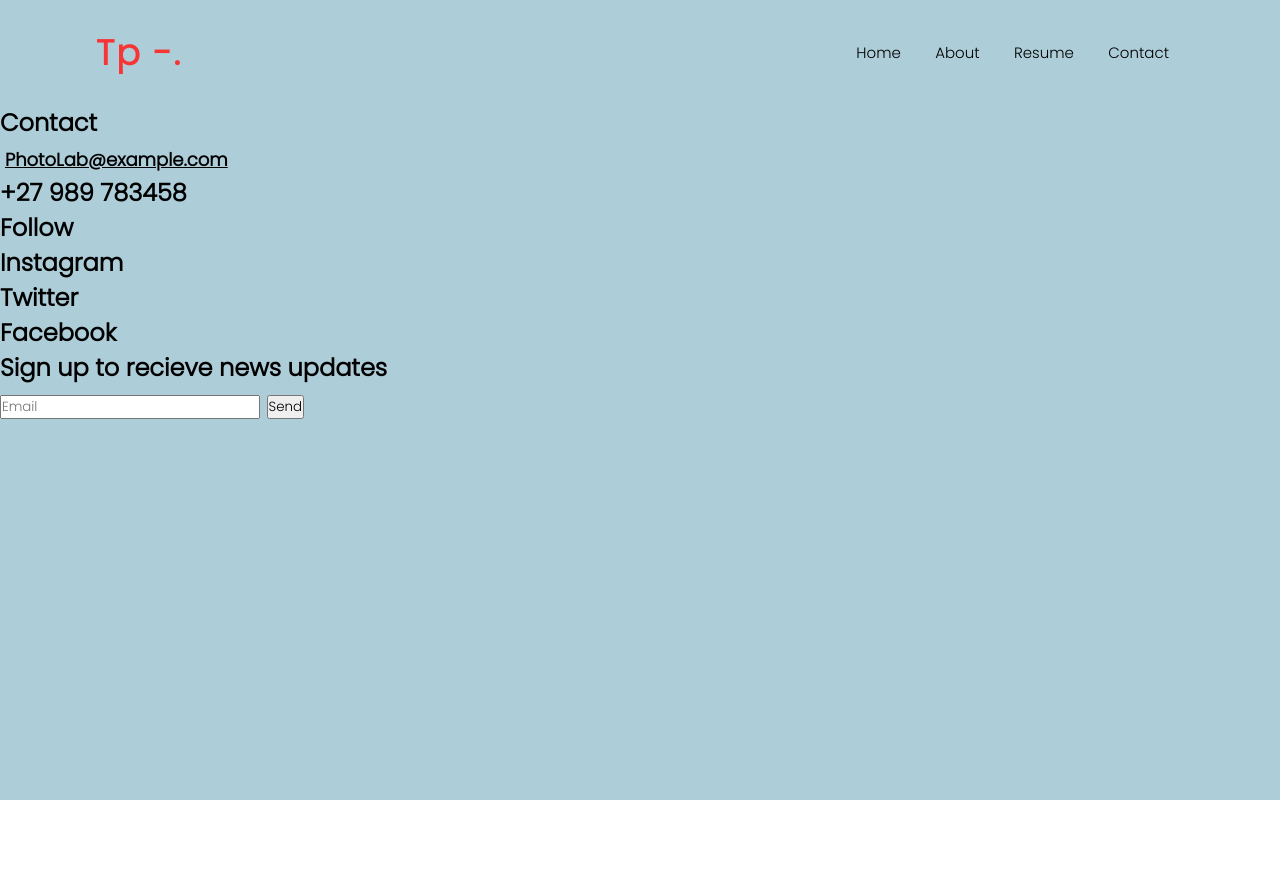
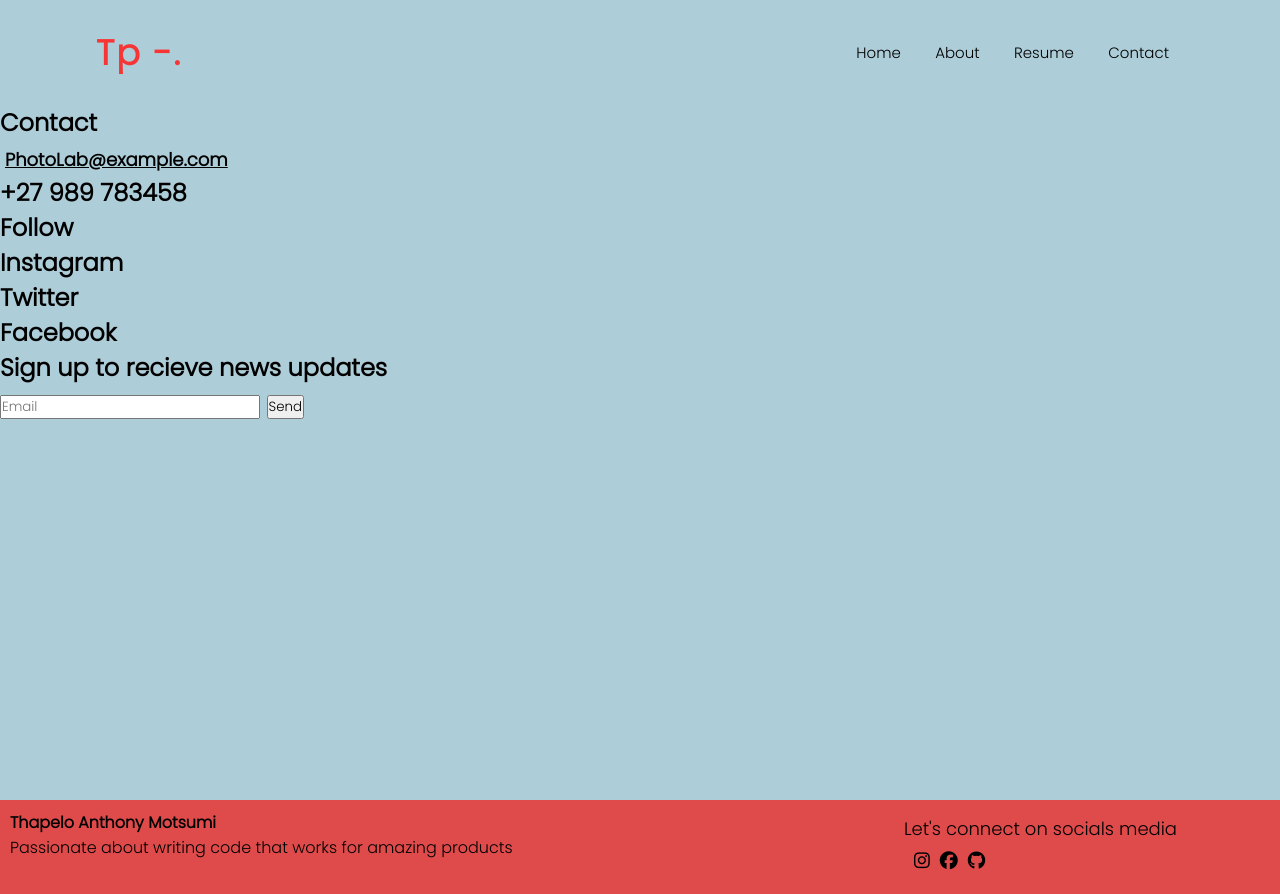
Before and after one commit to Thaps72/Pto2301_GroupA_ThapeloAnthonyMotsumi_ITW9_Final-Digital-Resume, a plain HTML site: page contact.html in a window 1280 px wide. Before the commit the page ends 800 px from the top, so only its background shows below. Drawn offline with Linux system fonts and the light colour scheme.

Commit message:
add changes into my footer

```diff
--- a/contact.html
+++ b/contact.html
@@ -44,4 +44,19 @@
                     </div>
                 </div>
     </section>
+    <footer>
+        <div class="footer_container"> <!--myfootercontainer-->
+            <div class="left_footer">
+                <h4>Thapelo Anthony Motsumi</h4>
+                <p>Passionate about writing code that works for amazing products</p>
+            </div>
+           <div class="right_footer">
+            <p>Let's connect on socials media</p>
+            <ul class="socials-icons">
+                <li><a href="https://www.instagram.com/thapelomotsumi/"><i class="fa-brands fa-instagram"></i></a></li>
+                <li><a href="https://web.facebook.com/thapelo.motsumi.7"><i class="fa-brands fa-facebook"></i></a></li>
+                <li><a href="https://github.com/Thaps72"><i class="fa-brands fa-github"></i></a></li>
+            </ul>
+            </div>
+    </footer>
 </body>
```
